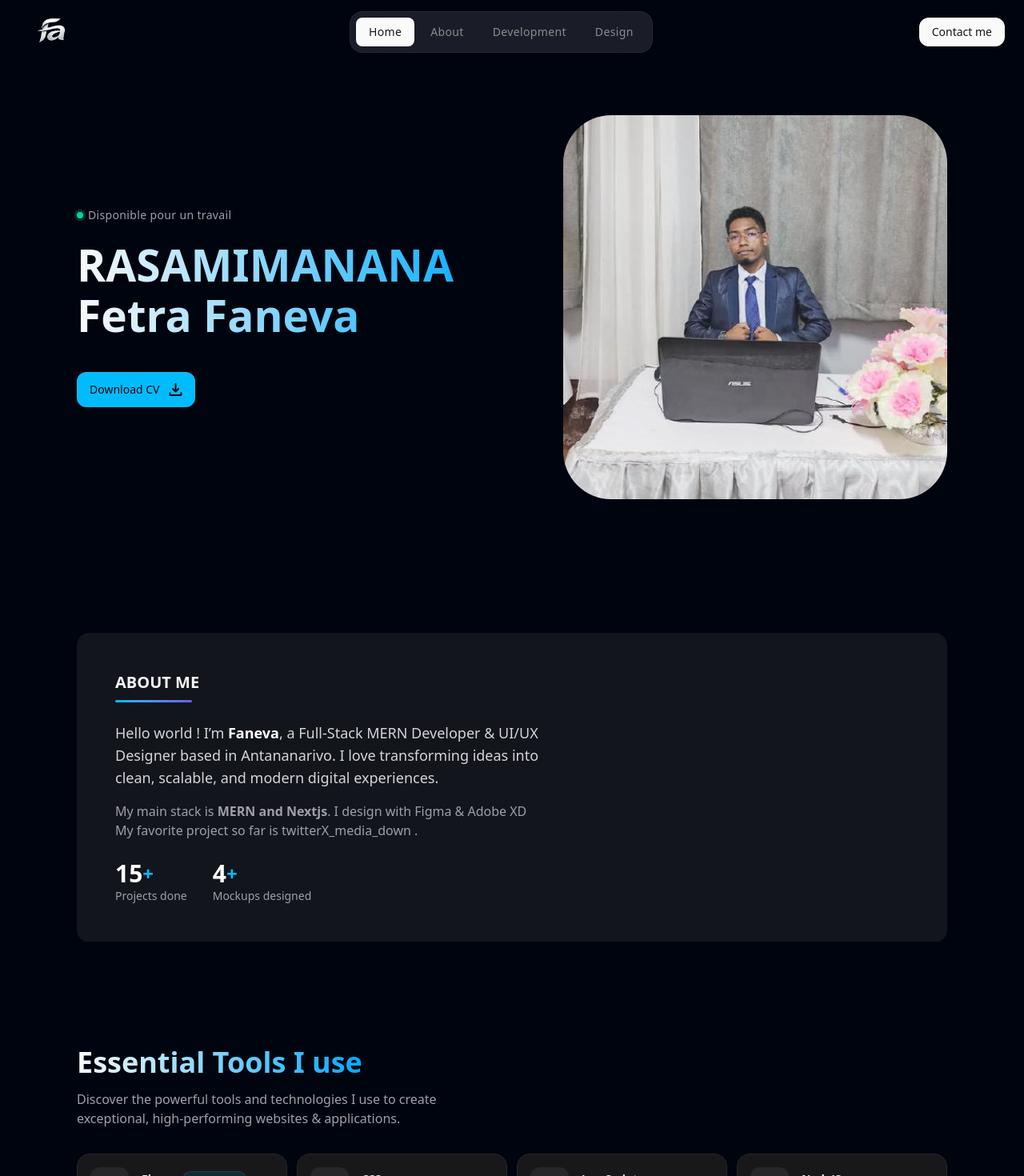
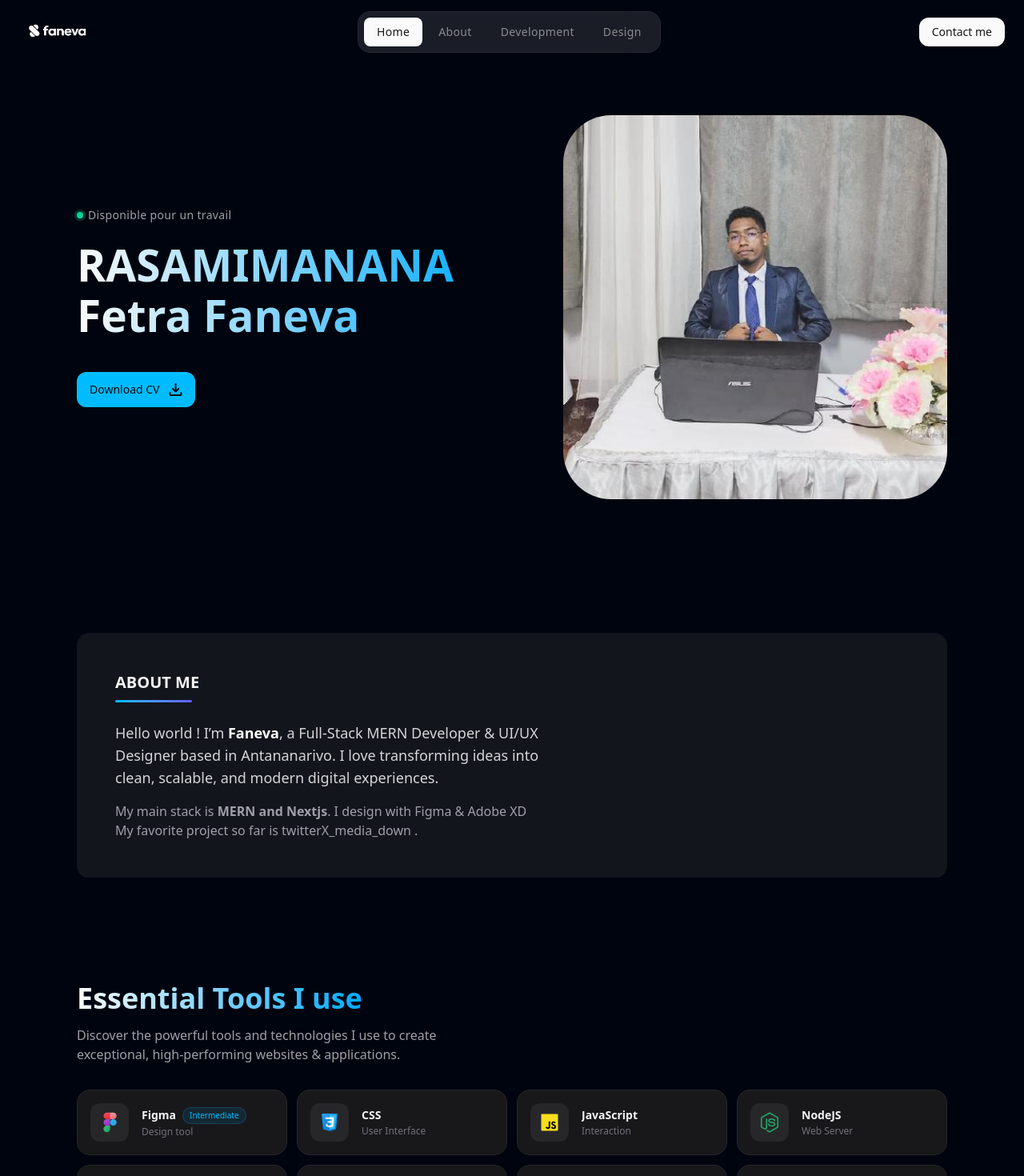
Before and after one commit to fetrafaneva/faneva_portfolio, a React (Vite) app: page / in a window 1280 px wide. Shown: the top 1470 px of the page at 80% size. Built offline with nearby package versions, Linux system fonts and the light colour scheme.

Commit message:
feat: update logo and about component

```diff
--- a/src/components/About.jsx
+++ b/src/components/About.jsx
@@ -36,7 +36,7 @@ const About = () => {
             </p>
 
             {/* STATS */}
-            <div className="flex gap-8 mt-6">
+            {/* <div className="flex gap-8 mt-6">
               {aboutItems.map((item, index) => (
                 <div key={index}>
                   <div className="flex items-center">
@@ -48,7 +48,7 @@ const About = () => {
                   <p className="text-sm text-zinc-400">{item.label}</p>
                 </div>
               ))}
-            </div>
+            </div> */}
 
             {/* CTA */}
           </div>
--- a/src/components/Header.jsx
+++ b/src/components/Header.jsx
@@ -23,8 +23,8 @@ const Header = () => {
           <a href="/" className="logo">
             <img
               src="/images/logo.png"
-              width={80}
-              height={80}
+              width={100}
+              height={100}
               alt="Fetra Faneva"
             />
           </a>
```
Also changed, not shown: public/images/logo.png.
